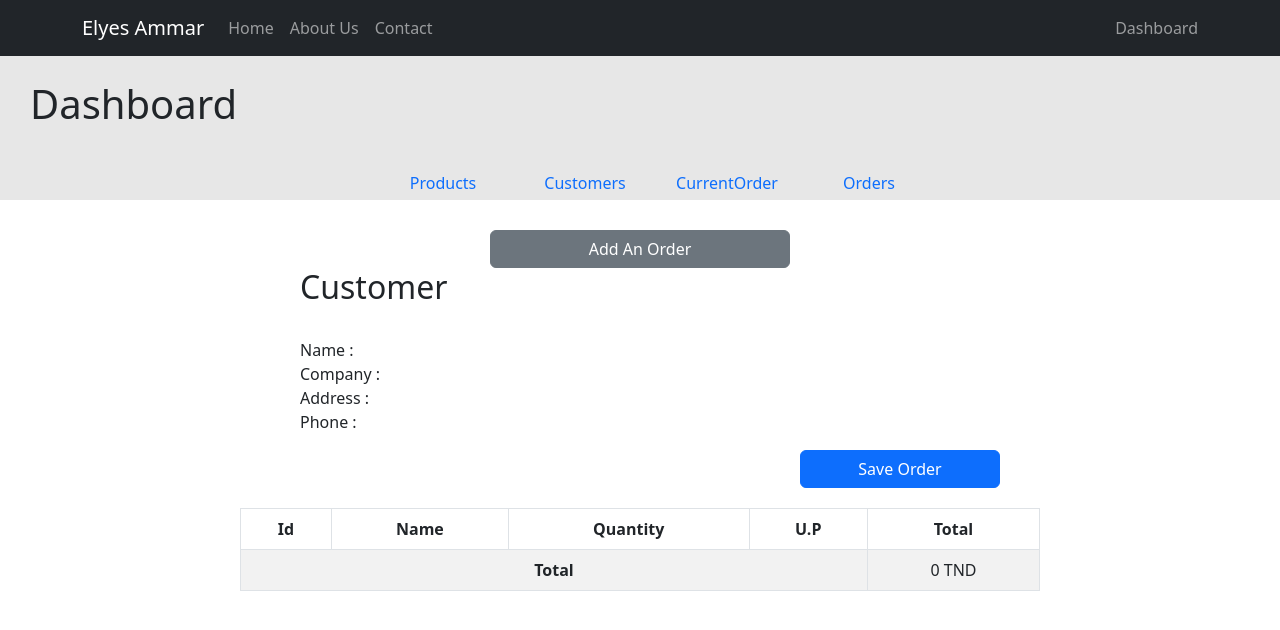
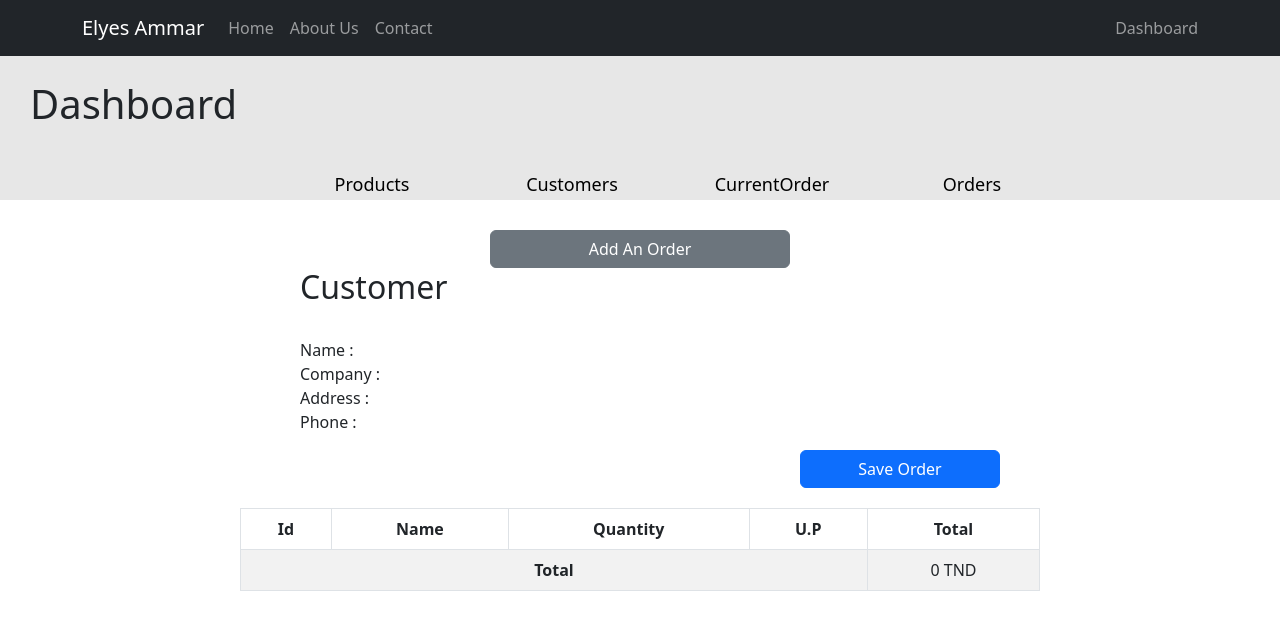
Before and after one commit to ElyesAmmar/MyProjectGoMyCode, a React (Create React App) app in the folder client/: page /dashboard/currentOrder in a window 1280 px wide. Shown: the top 630 px of the page. Built offline with nearby package versions, Linux system fonts and the light colour scheme.

Commit message:
filter products category complete

```diff
--- a/client/src/App.css
+++ b/client/src/App.css
@@ -15,6 +15,16 @@
 }
 .dashboard a {
     text-decoration: none;
+    font-weight:500;
+    color: black;
+    font-size: 18px;
+    text-align: center;
+    padding-top: 8px;
+    list-style-type: none;
+    display: block;
+    width: 200px;
+    height: 40px;
+    text-decoration: none;
 }
 .header-dashboard{
     background-color: rgb(231, 231, 231);
@@ -24,21 +34,14 @@
 
 }
 .navbar-dashboard {
-    width: 600px;
+    width: 800px;
     height: 50px;
     margin: 35px auto 0;
     display: flex;
     justify-content: space-around;
 }
 .navbar-dashboard li {
-    text-align: center;
-    padding-top: 8px;
     list-style-type: none;
-    display: block;
-    width: 300px;
-    height: 40px;
-    text-decoration: none;
-
 }
 
 .navbar-dashboard li:hover{
--- a/client/src/JS/actions/products.js
+++ b/client/src/JS/actions/products.js
@@ -1,5 +1,5 @@
 import { GET_PRODUCT_LOAD, GET_PRODUCT_SUCCESS, GET_PRODUCT_FAIL, GET_ONEPRODUCT_SUCCESS, POST_PRODUCT_FAIL,
-        GET_ONEPRODUCT_FAIL, POST_PRODUCT_SUCCESS, SEARCH_PRODUCT, UPDATE_PRODUCT, DELETE_PRODUCT} from "../constant/actionsTypes";
+        GET_ONEPRODUCT_FAIL, POST_PRODUCT_SUCCESS, SEARCH_PRODUCT, UPDATE_PRODUCT, DELETE_PRODUCT, FILTER_PRODUCT_CATEGORY} from "../constant/actionsTypes";
 import axios from "axios"
 
 export const getProducts =()=> async (dispatch)=> {
@@ -95,3 +95,9 @@ export const searchP =(input)=>{
         payload: input
     }
 }
+export const FilterByCategorie =(input)=>{
+    return {
+        type : FILTER_PRODUCT_CATEGORY,
+        payload: input
+    }
+}
--- a/client/src/JS/constant/actionsTypes.js
+++ b/client/src/JS/constant/actionsTypes.js
@@ -13,6 +13,7 @@ export const UPDATE_PRODUCT = "UPDATE_PRODUCT"
 export const DELETE_PRODUCT = "DELETE_PRODUCT"
 
 export const SEARCH_PRODUCT = "SEARCH_PRODUCT"
+export const FILTER_PRODUCT_CATEGORY = "FILTER_PRODUCT_CATEGORY"
 
 
 export const GET_CLIENTS_LOAD = "GET_CLIENTS_LOAD"
--- a/client/src/JS/reducer/productReducer.js
+++ b/client/src/JS/reducer/productReducer.js
@@ -1,5 +1,5 @@
 import { GET_PRODUCT_LOAD, GET_PRODUCT_SUCCESS, GET_PRODUCT_FAIL,GET_ONEPRODUCT_FAIL,
-    POST_PRODUCT_SUCCESS, POST_PRODUCT_FAIL, SEARCH_PRODUCT, GET_ONEPRODUCT_SUCCESS, UPDATE_PRODUCT, DELETE_PRODUCT } from "../constant/actionsTypes";
+    POST_PRODUCT_SUCCESS, POST_PRODUCT_FAIL, SEARCH_PRODUCT, GET_ONEPRODUCT_SUCCESS, UPDATE_PRODUCT, DELETE_PRODUCT,FILTER_PRODUCT_CATEGORY } from "../constant/actionsTypes";
 
 
 const initialeState = {
@@ -8,6 +8,7 @@ const initialeState = {
       product: {},
       errors: [],
       productSearch: "",
+      filterInput: "",
       msg: ""
 }
 
@@ -39,6 +40,8 @@ export const productReducer=(state=initialeState, {type,payload})=>{
 
         case SEARCH_PRODUCT:
             return {...state, productSearch: payload}
+        case FILTER_PRODUCT_CATEGORY:
+            return {...state, filterInput: payload}
         default:
             return state;
        }
--- a/client/src/components/AddOrder.jsx
+++ b/client/src/components/AddOrder.jsx
@@ -1,5 +1,5 @@
 import React, { useState } from 'react';
-import { Form, Button, Row, Col, Table} from 'react-bootstrap';
+import { Button, Table} from 'react-bootstrap';
 import { useSelector } from 'react-redux';
 import { useDispatch } from 'react-redux';
 import { updateProduct } from '../JS/actions/products'
--- a/client/src/components/HeaderDash.jsx
+++ b/client/src/components/HeaderDash.jsx
@@ -12,7 +12,7 @@ function Dash() {
     <div>
 
       <ul className='navbar-dashboard'>
-        <li><Link to='products'>Products</Link></li>
+       <li><Link to='products'>Products</Link></li>
         <li><Link to='Customer'> Customers</Link></li>
         <li><Link to='currentOrder'>CurrentOrder</Link></li>
         <li><Link to='Orders'>Orders</Link></li>
--- a/client/src/components/SearchBarProduct.jsx
+++ b/client/src/components/SearchBarProduct.jsx
@@ -1,16 +1,22 @@
+import React, {useState} from 'react';
 import Button from 'react-bootstrap/Button';
 import Form from 'react-bootstrap/Form';
 import AddModal from './AddProduct';
 import {useDispatch} from 'react-redux'
-import { searchP } from '../JS/actions/products';
+import { FilterByCategorie, searchP } from '../JS/actions/products';
 
 function SearchProducts() {
-
+  const [selectedValue, setSelectedValue] = useState('');
   const dispatch = useDispatch()
   const handleChange= (e)=>{
        dispatch(searchP(e.target.value))
   }
-
+  const handleSelectChange = (e) => {
+    setSelectedValue(e.target.value);
+  };
+  const Filter = ()=>{
+    dispatch(FilterByCategorie(selectedValue))
+  }
 
   return (
     <div>
@@ -20,13 +26,15 @@ function SearchProducts() {
       </div>
       <div style={{display:'flex', height:'40px', marginTop:'8px'}}>
       <Form.Group className="mb-3">
-        <Form.Select>
+        <Form.Select value={selectedValue} onChange={handleSelectChange}>
           <option>Products Category</option>
-          <option>Memoire</option>
-          <option>Carte Graphique</option>
+          <option value='Memoire'>Memoire</option>
+          <option value='Carte Graphique'>Carte Graphique</option>
+          <option value='Processeur'>Processeur</option>
+          <option value='Carte Mère'>Carte Mère</option>
         </Form.Select>
       </Form.Group>
-      <Button variant="outline-success" >Filter</Button>
+      <Button variant="outline-success" onClick={Filter} >Filter</Button>
       </div>
 
       <div style={{display:'flex',height:'45px',paddingTop:'7px',paddingRight:'7px'}}>
--- a/client/src/components/products.jsx
+++ b/client/src/components/products.jsx
@@ -14,12 +14,12 @@ function Products() {
   const dispatch=useDispatch()
   const products= useSelector((state)=>state.productReducer.products)
   const inputS = useSelector((state)=>state.productReducer.productSearch)
+  const inputFilter = useSelector((state)=> state.productReducer.filterInput)
   const [quantity, setQuantity] = useState('')
 
   useEffect(()=> {
     dispatch(getProducts())
 },[])
-
 
     return(
 
@@ -43,6 +43,7 @@ function Products() {
 
         {products
         .filter((prod)=> prod.Name.toLowerCase().includes(inputS.toLowerCase()))
+        .filter((prod)=> prod.Category.toLowerCase().includes(inputFilter.toLowerCase()))
         .map((prod)=>
 
       <tbody key={prod.ProductId}>
@@ -64,8 +65,9 @@ function Products() {
 
           </Form.Control>
           <Button variant="secondary"
-          onClick={()=> {dispatch(addProductsOrder({mongoId: prod._id, Id:prod.ProductId, TotalPrice: prod.Price*quantity,
-                                                    Stock:prod.Stock, Name: prod.Name, Price:prod.Price, quantity}))}}
+          onClick={
+            ()=> {dispatch(addProductsOrder({mongoId: prod._id, Id:prod.ProductId, TotalPrice: prod.Price*quantity,
+                                            Stock:prod.Stock, Name: prod.Name, Price:prod.Price, quantity}))}}
           >+</Button>
 
           </div>
```
